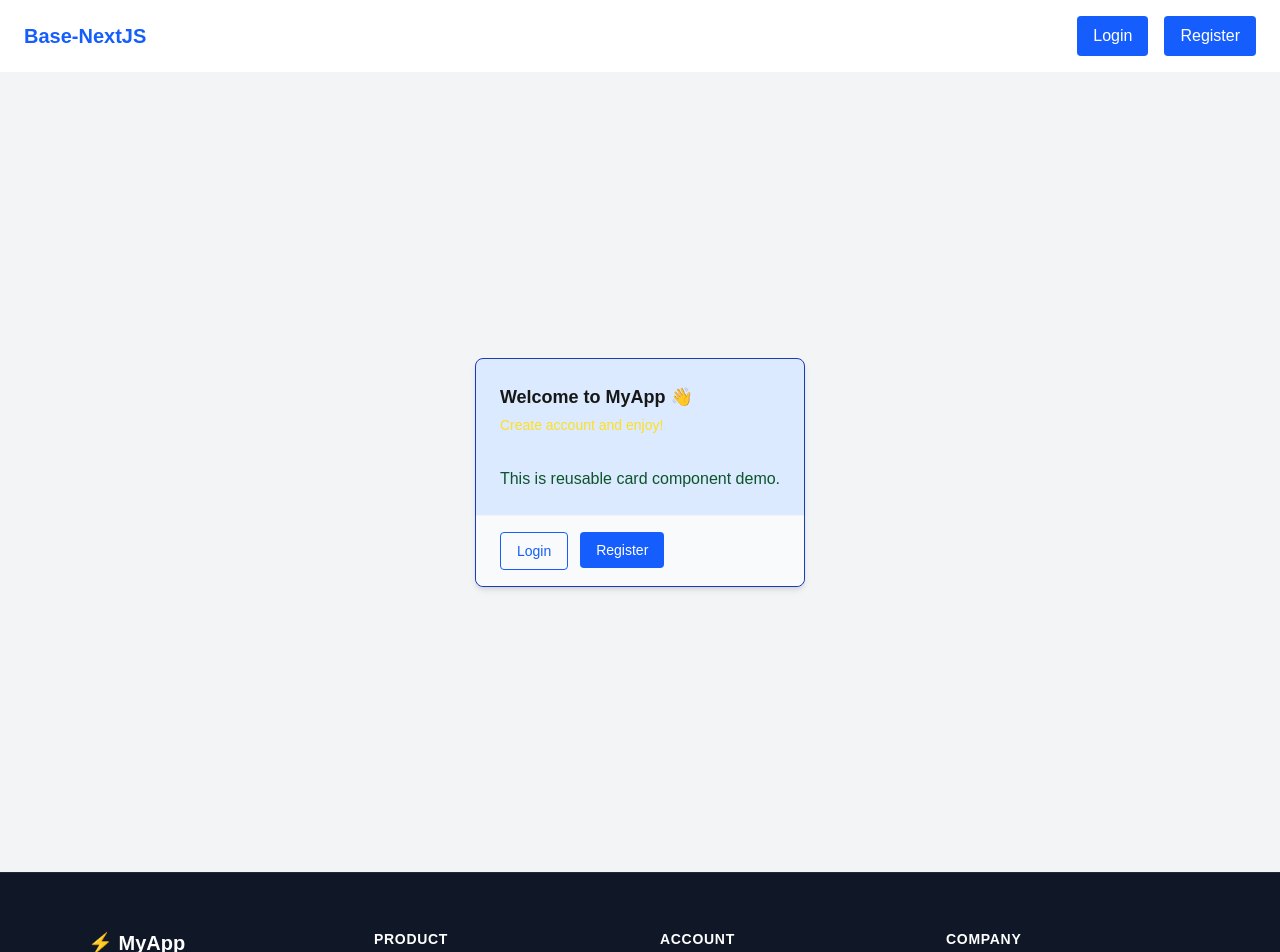
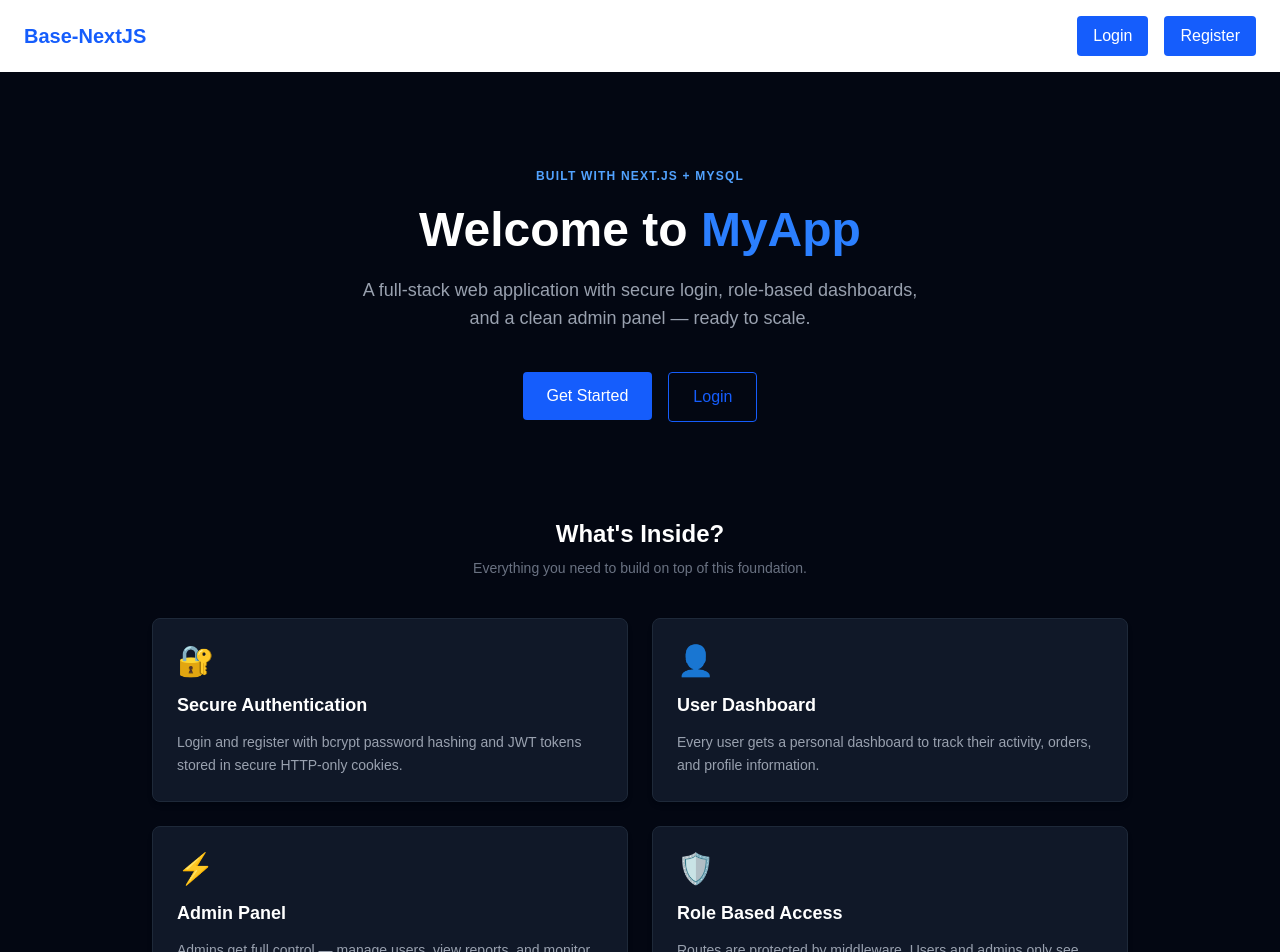
Before and after one commit to VivekRanjan620/Nextjs-Base, a Next.js app: page / in a window 1280 px wide. Shown: the top 952 px of the page. Built offline with nearby package versions, Linux system fonts and the light colour scheme.

Commit message:
update homepage with feature cards using Card component

```diff
--- a/app/page.tsx
+++ b/app/page.tsx
@@ -13,36 +13,166 @@
 //   );
 // }
 
+// import Link from "next/link";
+// import Card from "@/app/components/ui/Card";
+// import Button from "@/app/components/ui/Button";
+
+// export default function HomePage() {
+//   return (
+//     <div className="flex justify-center items-center min-h-screen bg-gray-100">
+
+//       <Card className="bg-blue-100 border-blue-800"
+//         title="Welcome to MyApp 👋"
+//         subtitle="Create account and enjoy!"
+
+//          titleClassName="text-green"
+//         subtitleClassName="text-yellow-300"
+//         footer={
+//           <div className="flex gap-3">
+//             <Link href="/login">
+//               <Button label="Login" variant="outline" />
+//             </Link>
+
+//             <Link href="/register">
+//               <Button label="Register" variant="primary" />
+//             </Link>
+//           </div>
+//         }
+//       >
+//         <p className="text-green-900">
+//           This is reusable card component demo.
+//         </p>
+//       </Card>
+
+//     </div>
+//   );
+// }
+
+// app/page.tsx
+// Homepage — clean dark theme, matches dashboard design
+// Uses our reusable Card component for feature cards
+// Simple enough to understand, good enough to show in portfolio!
+
 import Link from "next/link";
 import Card from "@/app/components/ui/Card";
 import Button from "@/app/components/ui/Button";
 
+// Feature cards data — easy to add/remove cards from here
+// No need to touch JSX, just update this array
+const features = [
+  {
+    icon: "🔐",
+    title: "Secure Authentication",
+    description:
+      "Login and register with bcrypt password hashing and JWT tokens stored in secure HTTP-only cookies.",
+  },
+  {
+    icon: "👤",
+    title: "User Dashboard",
+    description:
+      "Every user gets a personal dashboard to track their activity, orders, and profile information.",
+  },
+  {
+    icon: "⚡",
+    title: "Admin Panel",
+    description:
+      "Admins get full control — manage users, view reports, and monitor platform activity in real time.",
+  },
+  {
+    icon: "🛡️",
+    title: "Role Based Access",
+    description:
+      "Routes are protected by middleware. Users and admins only see what they are allowed to access.",
+  },
+];
+
 export default function HomePage() {
   return (
-    <div className="flex justify-center items-center min-h-screen bg-gray-100">
+    <div className="min-h-screen bg-gray-950 text-white">
 
-      <Card className="bg-blue-100 border-blue-800"
-        title="Welcome to MyApp 👋"
-        subtitle="Create account and enjoy!"
+      {/* ── Hero Section ── */}
+      <section className="flex flex-col items-center justify-center text-center px-4 py-24">
 
-         titleClassName="text-green"
-        subtitleClassName="text-yellow-300"
-        footer={
-          <div className="flex gap-3">
-            <Link href="/login">
-              <Button label="Login" variant="outline" />
-            </Link>
+        {/* Small tag above heading */}
+        <span className="text-xs font-semibold tracking-widest text-blue-400 uppercase mb-4">
+          Built with Next.js + MySQL
+        </span>
 
-            <Link href="/register">
-              <Button label="Register" variant="primary" />
-            </Link>
-          </div>
-        }
-      >
-        <p className="text-green-900">
-          This is reusable card component demo.
+        {/* Main heading */}
+        <h1 className="text-4xl sm:text-5xl font-bold text-white leading-tight mb-4">
+          Welcome to{" "}
+          <span className="text-blue-500">MyApp</span>
+        </h1>
+
+        {/* Subheading */}
+        <p className="text-gray-400 text-lg max-w-xl mb-10">
+          A full-stack web application with secure login, role-based dashboards,
+          and a clean admin panel — ready to scale.
         </p>
-      </Card>
+
+        {/* CTA Buttons */}
+        <div className="flex gap-4 flex-wrap justify-center">
+          <Link href="/register">
+            <Button label="Get Started" variant="primary" size="lg" />
+          </Link>
+          <Link href="/login">
+            <Button label="Login" variant="outline" size="lg" />
+          </Link>
+        </div>
+
+      </section>
+
+      {/* ── Features Section ── */}
+      <section className="px-6 pb-24 max-w-5xl mx-auto">
+
+        {/* Section heading */}
+        <h2 className="text-2xl font-bold text-center text-white mb-2">
+          What's Inside?
+        </h2>
+        <p className="text-center text-gray-500 text-sm mb-10">
+          Everything you need to build on top of this foundation.
+        </p>
+
+        {/* Feature cards grid — 2 columns on desktop, 1 on mobile */}
+        <div className="grid grid-cols-1 sm:grid-cols-2 gap-6">
+          {features.map((feature) => (
+            // Reusing our Card component — just passing different data each time
+            <Card
+              key={feature.title}
+              className="bg-gray-900 border-gray-800 hover:border-blue-600 transition-all duration-300"
+            >
+              <div className="flex flex-col gap-3">
+                {/* Icon */}
+                <span className="text-3xl">{feature.icon}</span>
+
+                {/* Card title */}
+                <h3 className="text-white font-semibold text-lg">
+                  {feature.title}
+                </h3>
+
+                {/* Card description */}
+                <p className="text-gray-400 text-sm leading-relaxed">
+                  {feature.description}
+                </p>
+              </div>
+            </Card>
+          ))}
+        </div>
+
+      </section>
+
+      {/* ── Bottom CTA Section ── */}
+      <section className="border-t border-gray-800 py-16 text-center px-4">
+        <h2 className="text-2xl font-bold text-white mb-3">
+          Ready to get started?
+        </h2>
+        <p className="text-gray-500 text-sm mb-8">
+          Create your account in seconds — no credit card required.
+        </p>
+        <Link href="/register">
+          <Button label="Create Free Account" variant="primary" size="lg" />
+        </Link>
+      </section>
 
     </div>
   );
```
